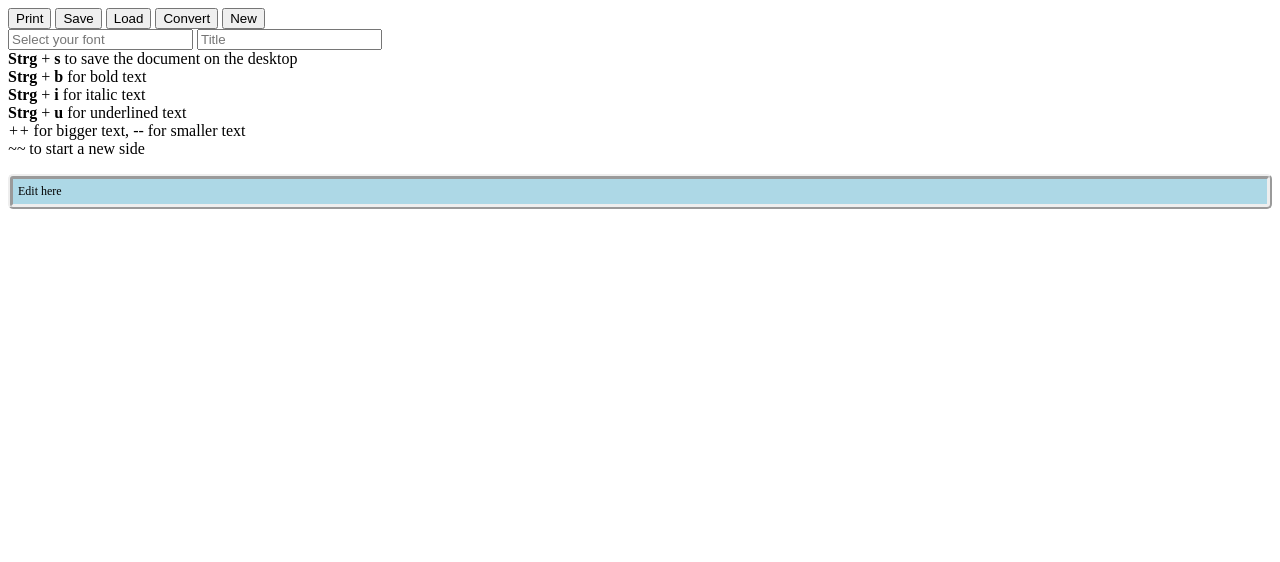
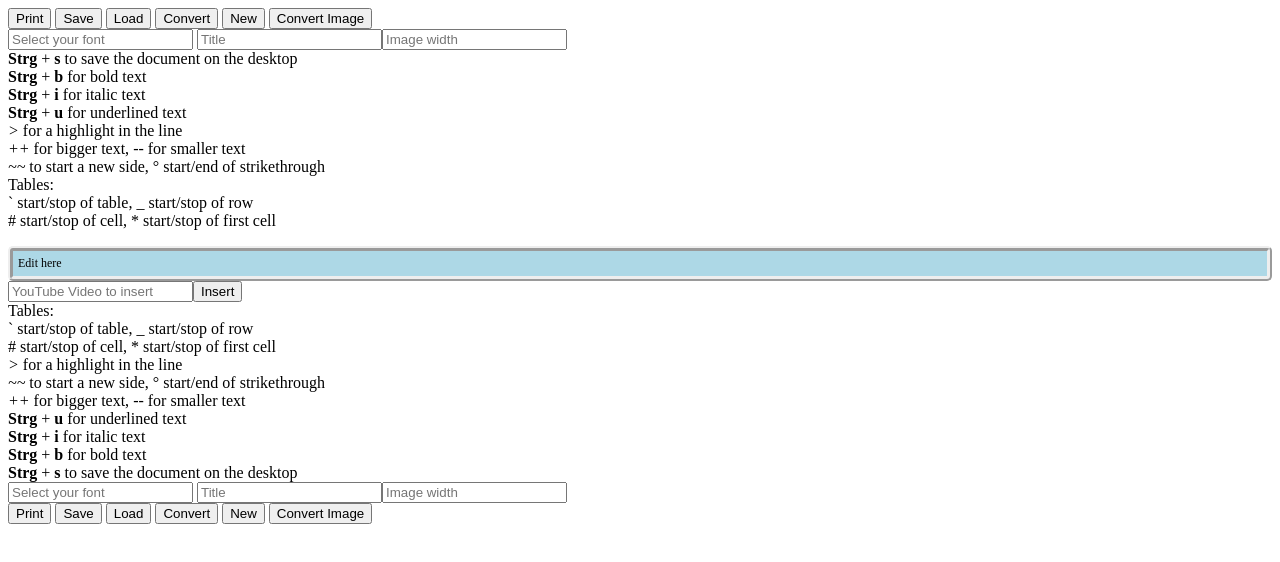
Before and after one commit to bildersuche/text, a plain HTML site: page index.html in a window 1280 px wide. Drawn offline with Linux system fonts and the light colour scheme.

Commit message:
Update index.html

```diff
--- a/index.html
+++ b/index.html
@@ -2,23 +2,95 @@
 <button onclick="savesource()">Save</button>
 <button onclick="loadsource()">Load</button>
 <button onclick="sizeconvert()">Convert</button>
-<button onclick="newdoc()">New</button><br>
+<button onclick="newdoc()">New</button>
+<button onclick="convertimage()">Convert Image</button><br>
 <input type="text" placeholder="Select your font" id="fontface" oninput="fontselect()">
-<input type="text" placeholder="Title" id="title" oninput="settitle()"><br>
+<input type="text" placeholder="Title" id="title" oninput="settitle()"><input placeholder="Image width" id="imagewidth" oninput="setimage()"><br>
 <b>Strg</b> + <b>s</b> to save the document on the desktop<br>
 <b>Strg</b> + <b>b</b> for bold text<br>
 <b>Strg</b> + <b>i</b> for italic text<br>
 <b>Strg</b> + <b>u</b> for underlined text<br>
+<i>&gt;</i> for a highlight in the line<br>
 <i>++</i> for bigger text, <i>--</i> for smaller text<br>
-<i>~~</i> to start a new side<br>
+<i>~~</i> to start a new side, ° start/end of strikethrough<br>
+Tables:<br>
+` start/stop of table, _ start/stop of row<br>
+# start/stop of cell, * start/stop of first cell<br>
 <textarea hidden id="source1"></textarea><button id="loadit" hidden onclick="loaditnow()">Load</button>
 <p id="source2"></p>
 <div id="documents" contenteditable="true" style="background-color:lightblue;border-radius:5px;border:5px ridge;font-size:12px;padding:5px">Edit here</div>
 <script>
+function convertimage(){
+	l=0;
+	for (letter in document.getElementById("documents").innerHTML){
+		document.getElementById("documents").innerHTML=document.getElementById("documents").innerHTML.replace("<img ","<img``* ");
+	}
+	for (letter in document.getElementById("documents").innerHTML){
+		document.getElementById("documents").innerHTML=document.getElementById("documents").innerHTML.replace("<img``*","<img style='float:left;border:5px ridge;border-radius:15px;width:"+document.getElementById("imagewidth").value+"' id='image-"+l+"' onmousedown='readimage("+l+")'");
+		l+=1;
+	}
+}
+function readimage(idofimage){
+	idofimage="image-"+idofimage;
+	urlofimage=document.getElementById(idofimage).src;
+	window.open(urlofimage);
+}
 function sizeconvert(){
 	for (letter in document.getElementById("documents").innerHTML){
-		document.getElementById("documents").innerHTML=document.getElementById("documents").innerHTML.replace("++","<big>").replace("--","<small>").replace("~~","<hr><hr class='break'>");
+		document.getElementById("documents").innerHTML=document.getElementById("documents").innerHTML.replace("++","<big>").replace("--","<small>").replace("~~","<hr><hr class='break'>").replace("&gt;","<span style='background-color:grey;width:5px'>&nbsp;&nbsp;</span>&nbsp;");
 	}
+	doc=document.getElementById("documents").innerHTML;
+	doc2="";
+	table=false
+	tr=false
+	td=false
+	st=false
+	for (letter in doc){
+		if (doc[letter] == "`" && table==false){
+			table=true
+			doc2+="<table style='border:1px solid black'>";
+		}
+		else if (doc[letter] == "`" && table==true){
+			table=true
+			doc2+="</table>";
+		}
+		else if (doc[letter] == "_" && tr==false && table==true){
+			tr=true
+			doc2+="<tr style='border:1px solid black'>";
+		}
+		else if (doc[letter] == "_" && tr==true && table==true){
+			tr=false
+			doc2+="</tr>";
+		}
+		else if (doc[letter] == "#" && tr==true && td==false){
+			td=true
+			doc2+="<td style='border:1px solid black'>";
+		}
+		else if (doc[letter] == "#" && tr==true && td==true){
+			td=false
+			doc2+="</td>";
+		}
+		else if (doc[letter] == "*" && tr==true && td==false){
+			td=true
+			doc2+="<th style='border:1px solid black'>";
+		}
+		else if (doc[letter] == "*" && tr==true && td==true){
+			td=false
+			doc2+="</th>";
+		}
+		else if (doc[letter] == "°" && st==false){
+			doc2+="<span style='text-decoration: line-through;'>";
+			st=true
+		}
+		else if (doc[letter] == "°" && st==true){
+			doc2+="</span>";
+			st=false
+		}
+		else{
+			doc2+=doc[letter];
+		}
+	}
+	document.getElementById("documents").innerHTML=doc2
 }
 function savesource(){
 	alert("Copying the document");
@@ -50,10 +122,26 @@ function newdoc(){
 	alert("Created new document");
 }
 function fontselect(){
+	document.getElementById("fontface2").value=document.getElementById("fontface").value
 	document.getElementById("documents").style.fontFamily=document.getElementById("fontface").value
 }
 function settitle(){
+	document.getElementById("title2").value=document.getElementById("title").value
 	document.title=document.getElementById("title").value
+}
+function fontselect2(){
+	document.getElementById("fontface").value=document.getElementById("fontface2").value
+	document.getElementById("documents").style.fontFamily=document.getElementById("fontface2").value
+}
+function settitle2(){
+	document.getElementById("title").value=document.getElementById("title2").value
+	document.title=document.getElementById("title2").value
+}
+function setimage(){
+	document.getElementById("imagewidth2").value=document.getElementById("imagewidth").value
+}
+function setimage2(){
+	document.getElementById("imagewidth").value=document.getElementById("imagewidth2").value
 }
 function printdoc(){
 	alert("Copying the document");
@@ -69,4 +157,27 @@ function printdoc(){
 	alert("Opening Printer")
 	print()
 }
+function inserttube(){
+	doc=document.getElementById("documents")
+	doc.innerHTML+='<iframe style="border: 5px ridge red;border-radius:10px" title="Videoplayer" id="_ytplayer1610" allow="autoplay" width="500" height="360" src="https://www.youtube.com/embed/'+document.getElementById("tube").value+'?autoplay=1&amp;enablejsapi=1&amp;origin=https://www.bing.com&amp;rel=0" frameborder="0" allowfullscreen></iframe>'
+}
 </script>
+<input placeholder="YouTube Video to insert" id="tube"><button onclick="inserttube()">Insert</button><br>
+Tables:<br>
+` start/stop of table, _ start/stop of row<br>
+# start/stop of cell, * start/stop of first cell<br>
+<i>&gt;</i> for a highlight in the line<br>
+<i>~~</i> to start a new side, ° start/end of strikethrough<br>
+<i>++</i> for bigger text, <i>--</i> for smaller text<br>
+<b>Strg</b> + <b>u</b> for underlined text<br>
+<b>Strg</b> + <b>i</b> for italic text<br>
+<b>Strg</b> + <b>b</b> for bold text<br>
+<b>Strg</b> + <b>s</b> to save the document on the desktop<br>
+<input type="text" placeholder="Select your font" id="fontface2" oninput="fontselect2()">
+<input type="text" placeholder="Title" id="title2" oninput="settitle2()"><input placeholder="Image width" id="imagewidth2" oninput="setimage2()"><br>
+<button onclick="printdoc()">Print</button>
+<button onclick="savesource()">Save</button>
+<button onclick="loadsource()">Load</button>
+<button onclick="sizeconvert()">Convert</button>
+<button onclick="newdoc()">New</button>
+<button onclick="convertimage()">Convert Image</button>
```
